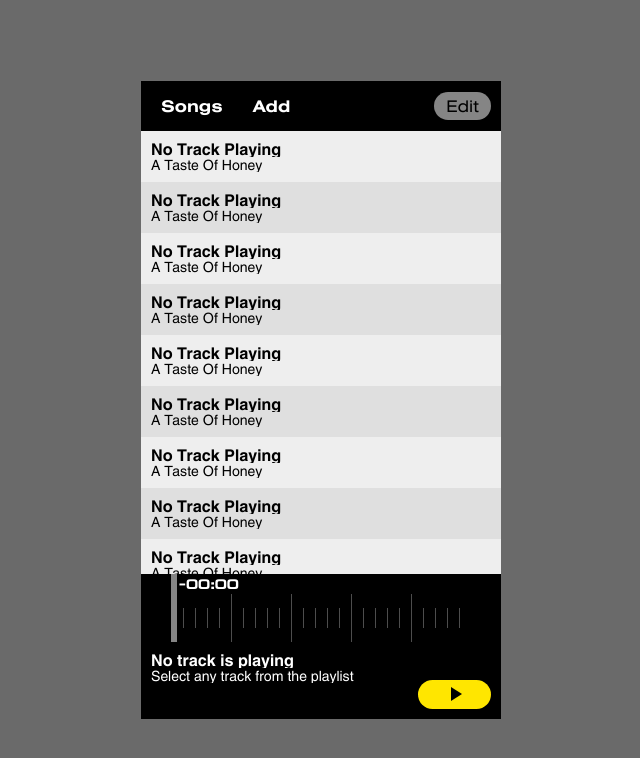
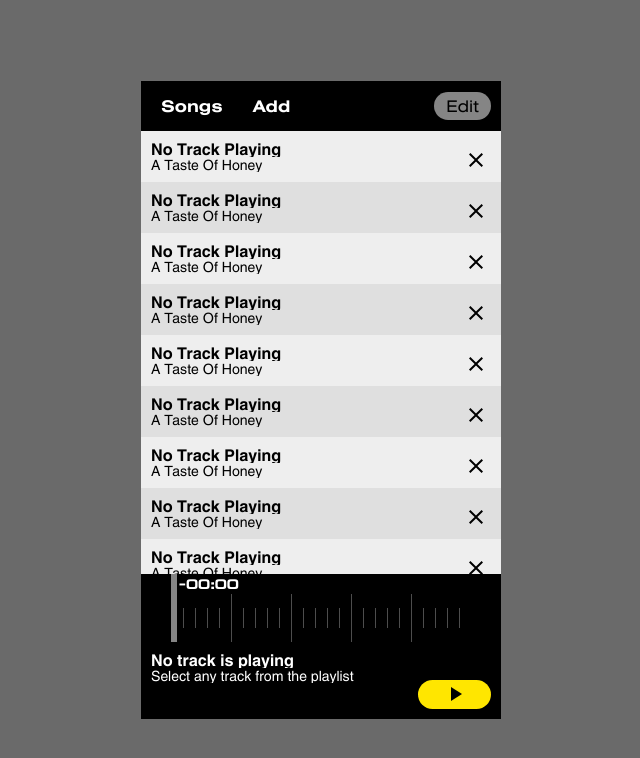
Before and after one commit to reptofrog/player, a React app: page / in a window 1280 px wide. Both pictures are taken after a click on the element "Edit". Shown: the top 758 px of the page, without its empty margins (319-959 px from the left). Built offline with nearby package versions, Linux system fonts and the light colour scheme.

Commit message:
Some progress with editing

```diff
--- a/src/components/playlist.tsx
+++ b/src/components/playlist.tsx
@@ -1,4 +1,4 @@
-import { useState, useEffect, useRef } from 'react';
+import { useEffect, useRef } from 'react';
 import styled from 'styled-components';
 
 import CloseImg from '../../public/img/close.svg';
@@ -29,57 +29,57 @@ const Playlist = (state: any): JSX.Element => {
             ref={listRef}
         >
             <Track>
-                <RemovalButton />
+                <RemovalButton currentScreen={state.get.currentScreen}/>
                 <TrackName>No Track Playing</TrackName>
                 <ArtistName>A Taste Of Honey</ArtistName>
             </Track>
             <Track>
-                <RemovalButton />
+                <RemovalButton currentScreen={state.get.currentScreen}/>
                 <TrackName>No Track Playing</TrackName>
                 <ArtistName>A Taste Of Honey</ArtistName>
             </Track>
             <Track>
-                <RemovalButton />
+                <RemovalButton currentScreen={state.get.currentScreen}/>
                 <TrackName>No Track Playing</TrackName>
                 <ArtistName>A Taste Of Honey</ArtistName>
             </Track>
             <Track>
-                <RemovalButton />
+                <RemovalButton currentScreen={state.get.currentScreen}/>
                 <TrackName>No Track Playing</TrackName>
                 <ArtistName>A Taste Of Honey</ArtistName>
             </Track>
             <Track>
-                <RemovalButton />
+                <RemovalButton currentScreen={state.get.currentScreen}/>
                 <TrackName>No Track Playing</TrackName>
                 <ArtistName>A Taste Of Honey</ArtistName>
             </Track>
             <Track>
-                <RemovalButton />
+                <RemovalButton currentScreen={state.get.currentScreen}/>
                 <TrackName>No Track Playing</TrackName>
                 <ArtistName>A Taste Of Honey</ArtistName>
             </Track>
             <Track>
-                <RemovalButton />
+                <RemovalButton currentScreen={state.get.currentScreen}/>
                 <TrackName>No Track Playing</TrackName>
                 <ArtistName>A Taste Of Honey</ArtistName>
             </Track>
             <Track>
-                <RemovalButton />
+                <RemovalButton currentScreen={state.get.currentScreen}/>
                 <TrackName>No Track Playing</TrackName>
                 <ArtistName>A Taste Of Honey</ArtistName>
             </Track>
             <Track>
-                <RemovalButton />
+                <RemovalButton currentScreen={state.get.currentScreen}/>
                 <TrackName>No Track Playing</TrackName>
                 <ArtistName>A Taste Of Honey</ArtistName>
             </Track>
             <Track>
-                <RemovalButton />
+                <RemovalButton currentScreen={state.get.currentScreen}/>
                 <TrackName>No Track Playing</TrackName>
                 <ArtistName>A Taste Of Honey</ArtistName>
             </Track>
             <Track>
-                <RemovalButton />
+                <RemovalButton currentScreen={state.get.currentScreen}/>
                 <TrackName>No Track Playing</TrackName>
                 <ArtistName>A Taste Of Honey</ArtistName>
             </Track>
@@ -147,13 +147,18 @@ const ArtistName = styled.p`
     white-space: nowrap;
 `;
 
-const RemovalButton = styled.div`
+interface Props {
+    currentScreen: string
+}
+
+const RemovalButton = styled.div<Props>`
     background: url('${CloseImg}');
     border-radius: 100rem;
-    display: none;
+    display: ${(props): any => {return props.currentScreen == 'edit' ? 'unset': 'none'}};
     float: right;
     height: 3rem;
     margin: 0.35rem 0 0.35rem 0;
+    pointer-events: ${(props): any => {return props.currentScreen == 'edit' ? 'unset': 'none'}};
     transition: var(--animation);
     width: 3rem;
 
```
